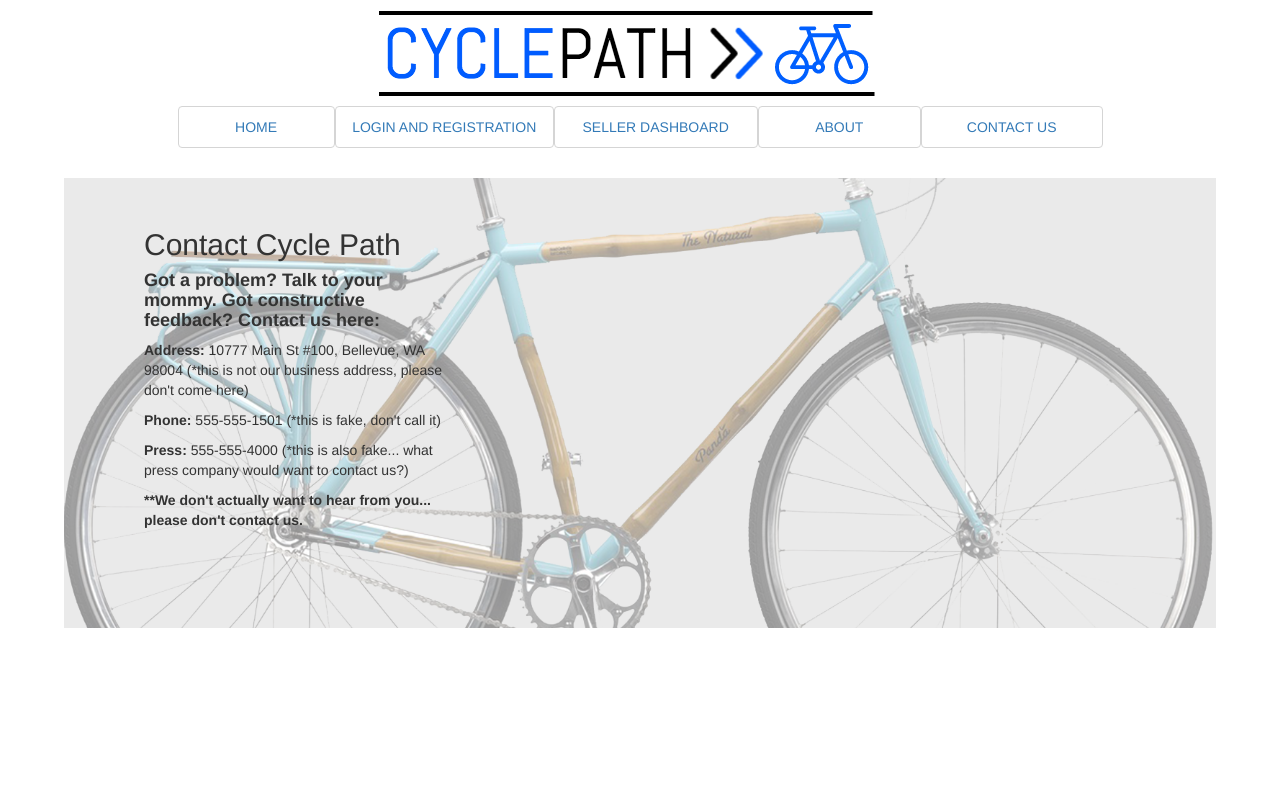
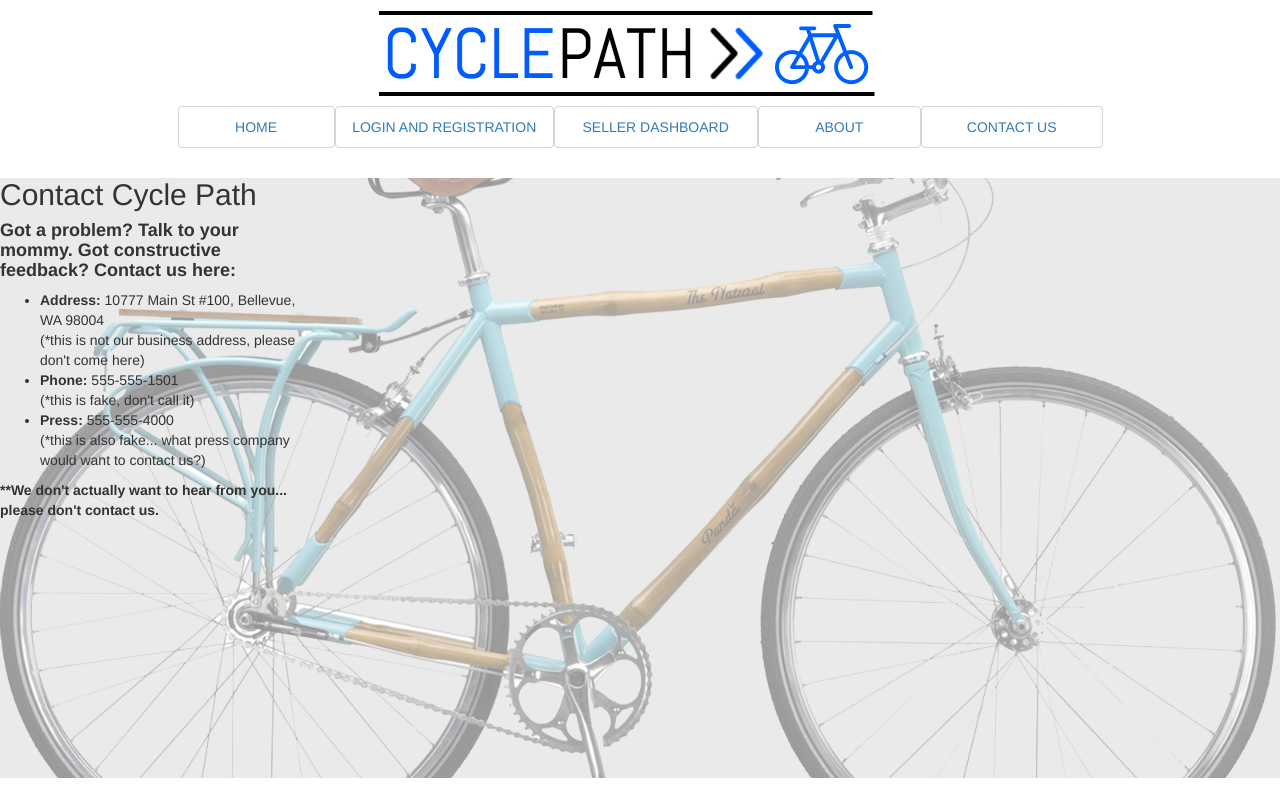
Before and after one commit to LindsAndrus/CyclePaths, a CodeIgniter app: page /database/contact in a window 1280 px wide. Run offline with CodeIgniter, Linux system fonts and the light colour scheme.

Commit message:
updated formatting for contact page

```diff
--- a/application/views/contact_us.php
+++ b/application/views/contact_us.php
@@ -6,31 +6,20 @@
 	<link rel="stylesheet" href="/assets/css/header.css">
 	<link rel="stylesheet" href="https://maxcdn.bootstrapcdn.com/bootstrap/3.3.6/css/bootstrap.min.css" integrity="sha384-1q8mTJOASx8j1Au+a5WDVnPi2lkFfwwEAa8hDDdjZlpLegxhjVME1fgjWPGmkzs7" crossorigin="anonymous">
 
-  	<style type="text/css">
-  	#contact_container{
-	background: url("assets/images/bike.png");
-	background-repeat:no-repeat;
-	-webkit-background-size:cover;
-	-moz-background-size:cover;
-	-o-background-size:cover;
-	background-size:cover;
-	background-position:center;
-	width: 90%;
-	}
-	</style>
-
   	<title>About Cycle Path</title>
 </head>
 <body>
 	<?php $this->load->view('header') ?>
 
-	<div id="contact_container">
+	<div id="main_container">
 		<div class="contact_text">
 			<h2 id="contact_header">Contact Cycle Path</h2>
 			<h4><b>Got a problem? Talk to your mommy. Got constructive feedback? Contact us here:</b></h4>
-			<p><b>Address:</b> 10777 Main St #100, Bellevue, WA 98004 (*this is not our business address, please don't come here)</p>
-			<p><b>Phone:</b> 555-555-1501 (*this is fake, don't call it)</p>
-			<p><b>Press:</b> 555-555-4000 (*this is also fake... what press company would want to contact us?)</p>
+			<ul>
+				<li><b>Address:</b> 10777 Main St #100, Bellevue, WA 98004 <br> (*this is not our business address, please don't come here)</li>
+				<li><b>Phone:</b> 555-555-1501 <br> (*this is fake, don't call it)</li>
+				<li><b>Press:</b> 555-555-4000 <br> (*this is also fake... what press company would want to contact us?)</li>
+			</ul>
 			<p><b>**We don't actually want to hear from you... please don't contact us.</b></p>
 		</div>
 	</div>
```
